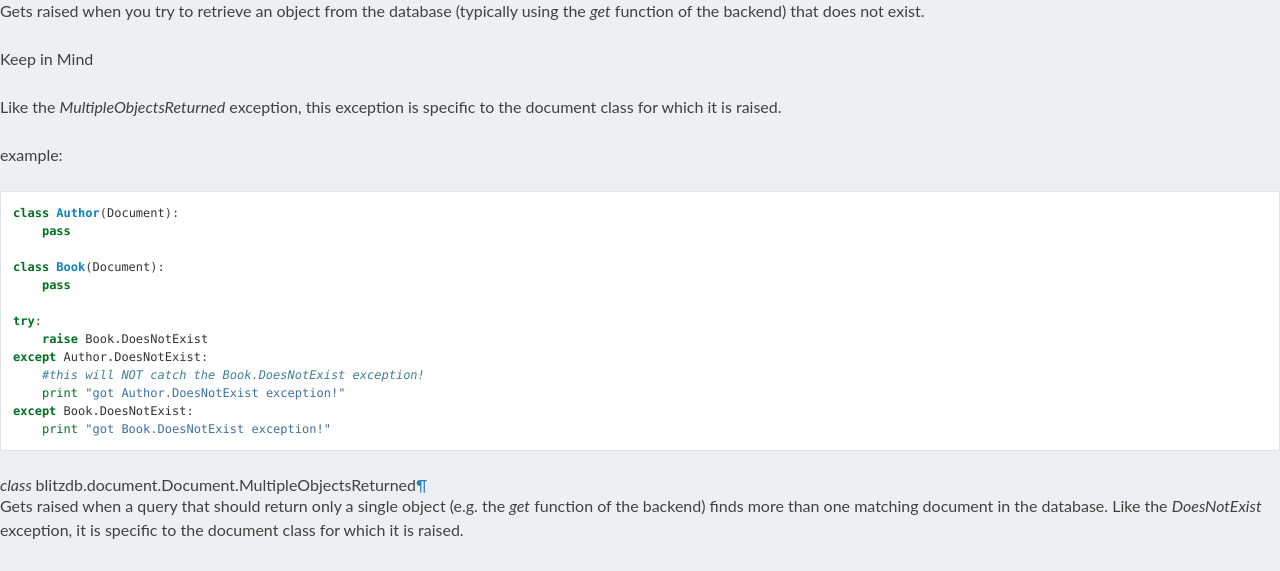
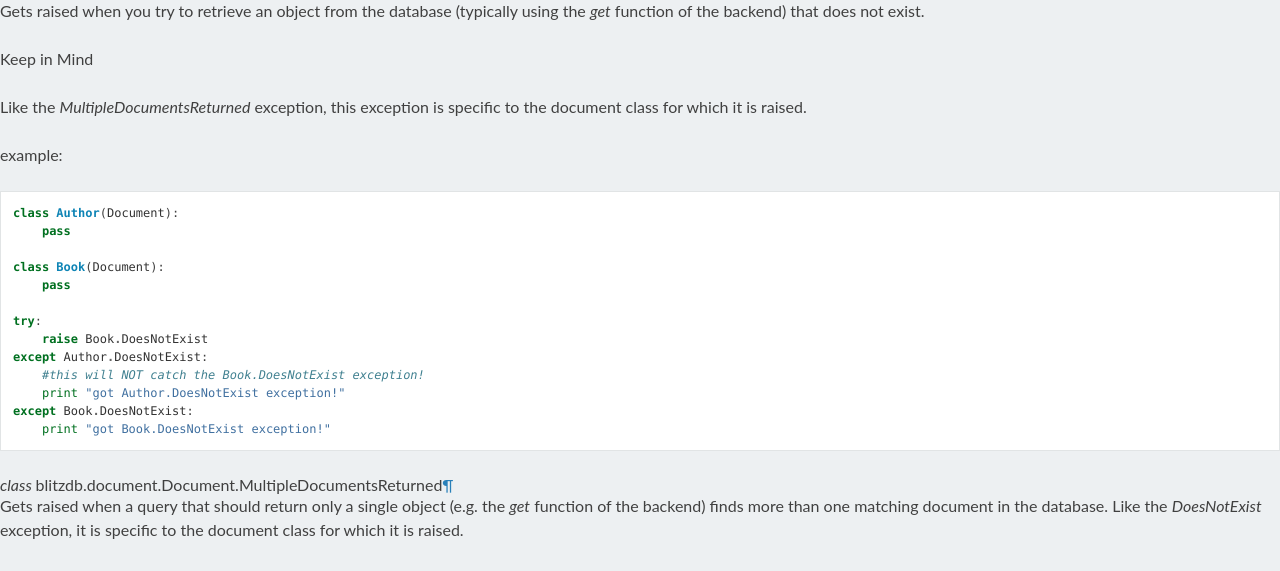
Before and after one commit to adewes/blitzdb, a Sphinx documentation site: the page built from docs/source/api/exceptions.rst, in a window 1280 px wide. Shown: the part 367-938 px from the top of the page. Built offline with Sphinx 7.4.7 and the Read the Docs theme 2.0.0, drawn with Linux system fonts in a browser that asks for light colours; some of the changed text lies outside the part shown.

Commit message:
Fixed exception identifier

```diff
--- a/docs/source/api/exceptions.rst
+++ b/docs/source/api/exceptions.rst
@@ -15,7 +15,7 @@
 
     .. admonition:: Keep in Mind
 
-        Like the `MultipleObjectsReturned` exception, this exception is specific to
+        Like the `MultipleDocumentsReturned` exception, this exception is specific to
         the document class for which it is raised.
 
     example::
@@ -34,7 +34,7 @@
         except Book.DoesNotExist:
             print "got Book.DoesNotExist exception!"
 
-.. class:: blitzdb.document.Document.MultipleObjectsReturned
+.. class:: blitzdb.document.Document.MultipleDocumentsReturned
 
     Gets raised when a query that should return only a single object (e.g. the `get` function of the backend)
     finds more than one matching document in the database. Like the `DoesNotExist` exception, it is specific
```
